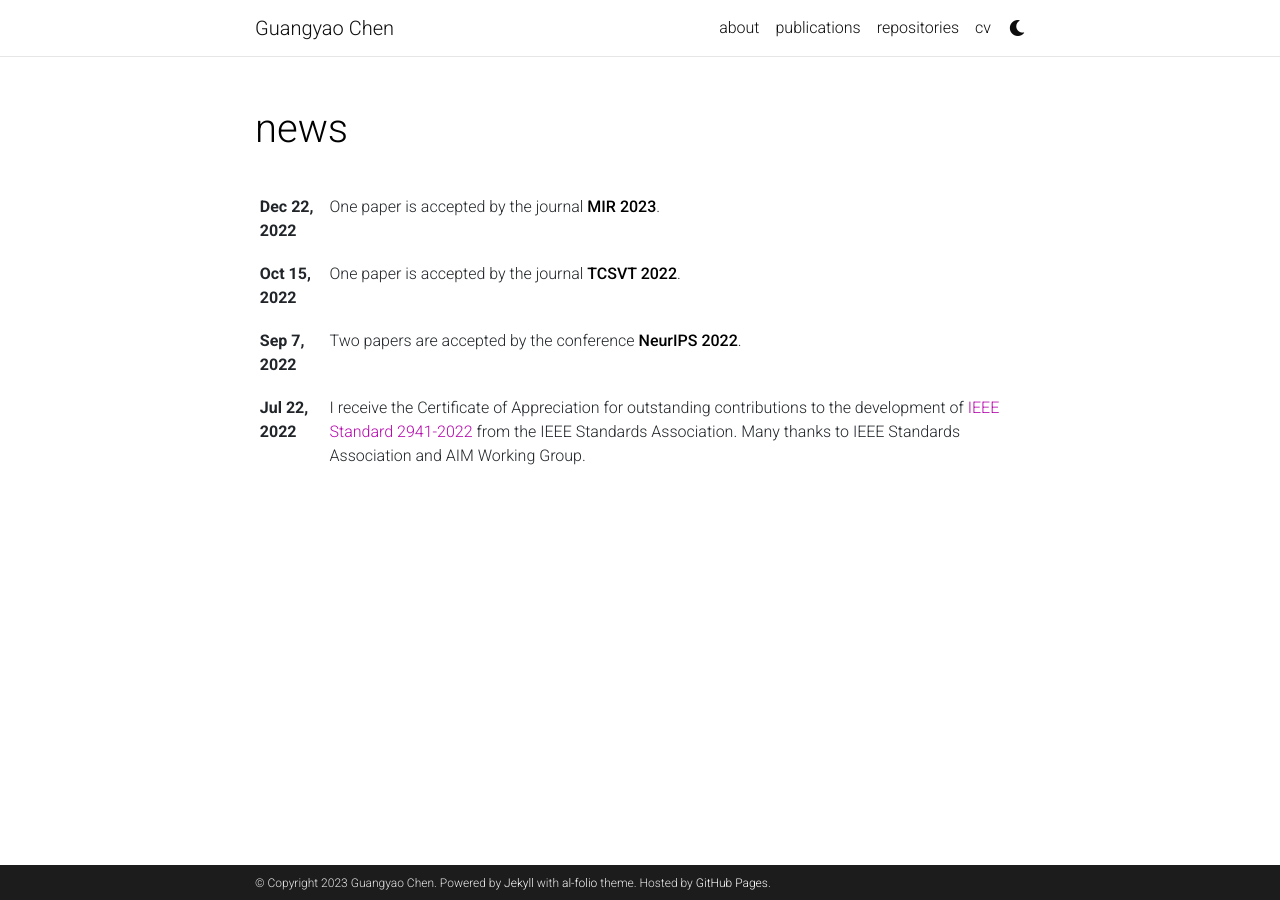
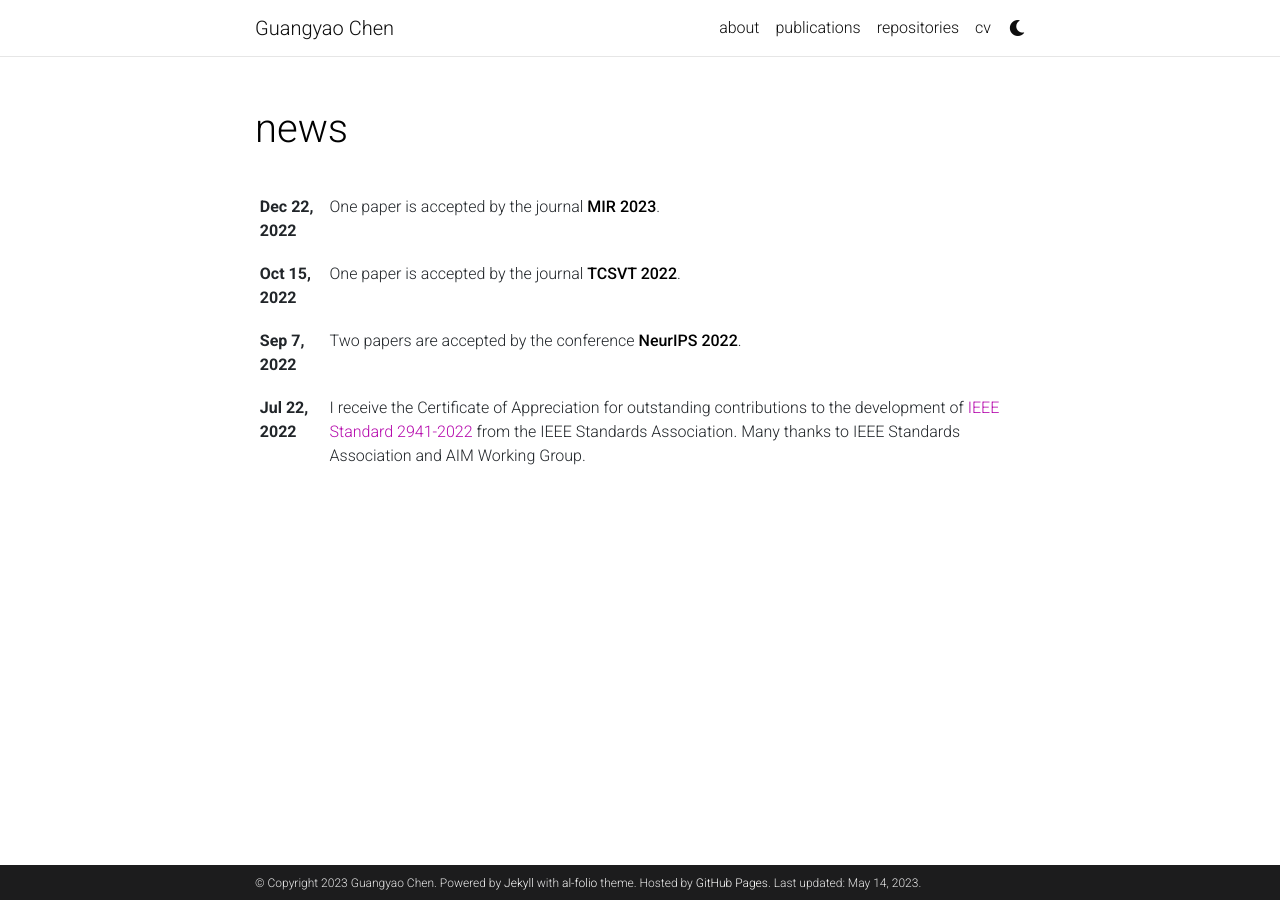
Before and after one commit to iCGY96/iCGY96.github.io, a Jekyll site: the page built from news.html, in a window 1280 px wide. Built offline with Jekyll 4.4.1, drawn with Linux system fonts in a browser that asks for light colours; full-size pictures stand in for the smaller copies a plugin makes; comment, search, counter and statistics services are not loaded; a style sheet for code colours, icons or effects is not loaded.

Commit message:
Update _config.yml

```diff
--- a/_config.yml
+++ b/_config.yml
@@ -19,7 +19,7 @@
 
 url: https://icgy96.github.io # the base hostname & protocol for your site
 baseurl:  # the subpath of your site, e.g. /blog/
-last_updated: false # set to true if you want to display last updated in the footer
+last_updated: true # set to true if you want to display last updated in the footer
 impressum_path:  # set to path to include impressum link in the footer, use the same path as permalink in a page, helps to conform with EU GDPR
 
 # -----------------------------------------------------------------------------
@@ -27,8 +27,8 @@
 # -----------------------------------------------------------------------------
 
 # code highlighter theme
-highlight_theme_light: github   # https://github.com/jwarby/jekyll-pygments-themes
-highlight_theme_dark: native    # https://github.com/jwarby/jekyll-pygments-themes
+highlight_theme_light: native   # https://github.com/jwarby/jekyll-pygments-themes
+highlight_theme_dark: github    # https://github.com/jwarby/jekyll-pygments-themes
 
 # repo color theme
 repo_theme_light: default       # https://github.com/anuraghazra/github-readme-stats/blob/master/themes/README.md
```
